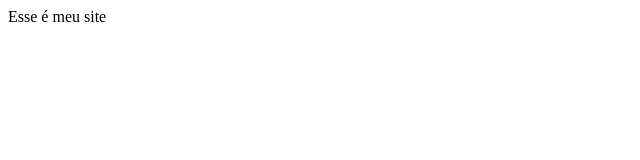
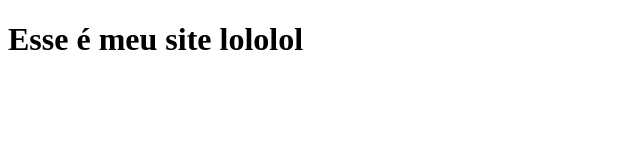
Before and after one commit to CarlosHagio/site, a plain HTML site: page index.html in a window 1280 px wide. Shown: the whole page, without its empty margins (0-640 px from the left). Drawn offline with Linux system fonts and the light colour scheme.

Commit message:
Inclusão do Título

```diff
--- a/index.html
+++ b/index.html
@@ -5,6 +5,6 @@
 		<title> Meu site </title>
 		</head>
 		<body>
-			Esse é meu site
+			<h1>Esse é meu site lololol</h1>
 			</body>
 			</html>
```
